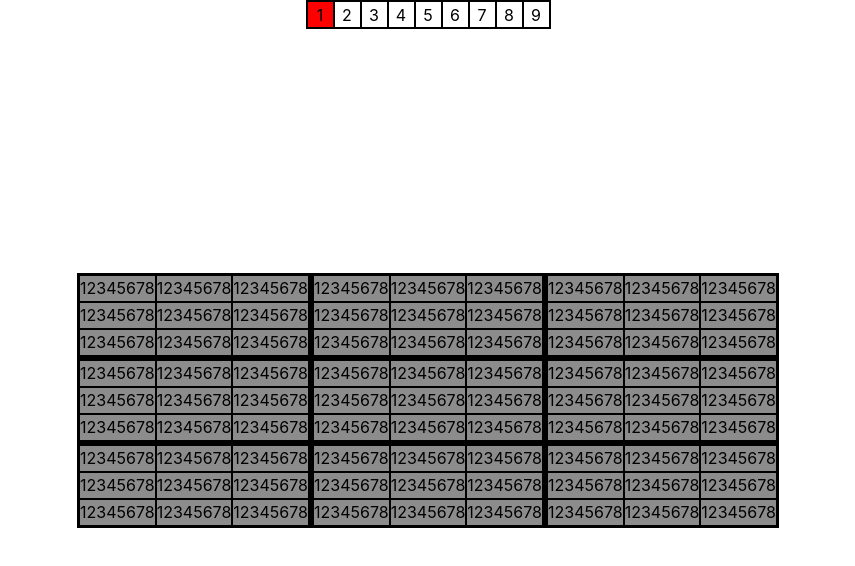
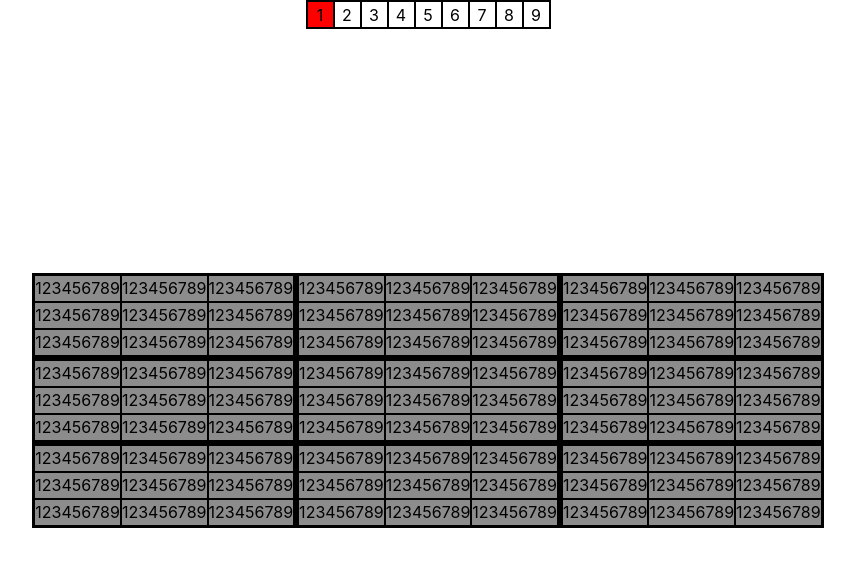
Before and after one commit to peoplestealusernames/sudoku-wave-collapse, a React (Create React App) app: page / in a window 1280 px wide. Shown: the top 566 px of the page, without its empty margins (212-1067 px from the left). Built offline with nearby package versions, Linux system fonts and the light colour scheme.

Commit message:
Fixed: 9 not displaying in table as option

```diff
--- a/src/App.tsx
+++ b/src/App.tsx
@@ -14,7 +14,7 @@ function App() {
       Table[row] = []
       for (let col = 0; col < 9; col++) {
         Table[row][col] = []
-        for (let i = 1; i < 9; i++) {
+        for (let i = 1; i < 10; i++) {
           Table[row][col][i] = true
         }
       }
```
